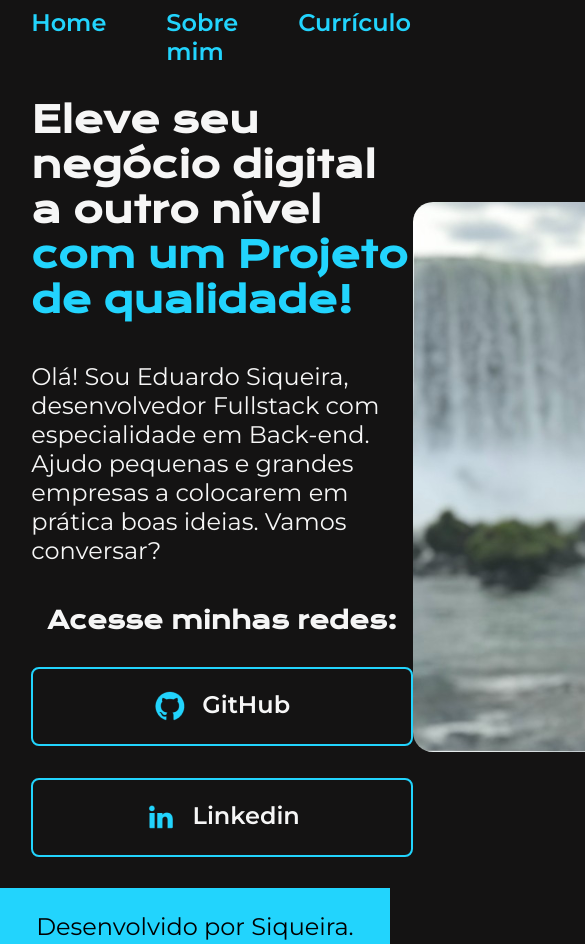
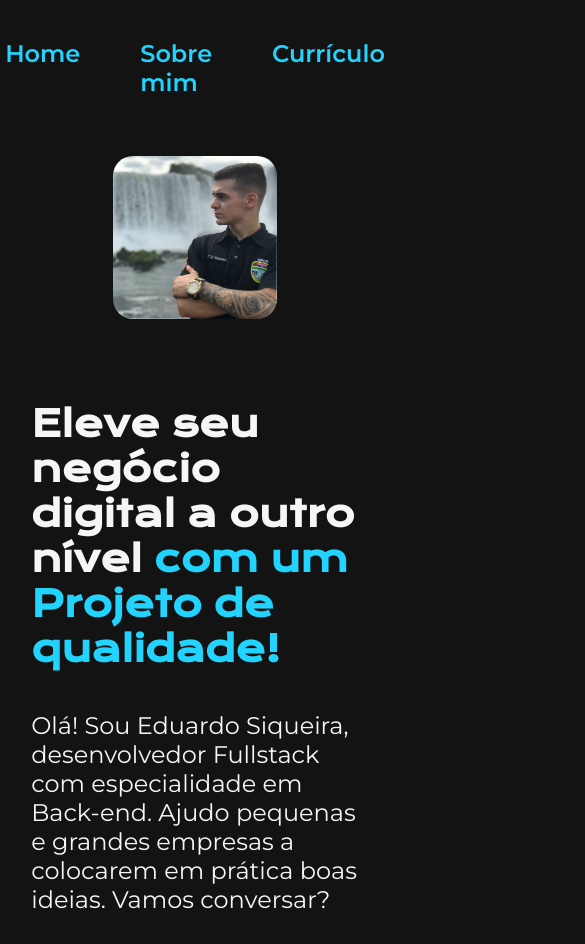
Before and after one commit to DukaSiqueira/portifolio, a plain HTML site: page index.html in a window 390 px wide. Shown: the top 944 px of the page, 585 px wide, since content can reach past the window. Drawn offline with nearby package versions, Linux system fonts and the light colour scheme.

Commit message:
CHORE: Responsividade mobile

```diff
--- a/index.html
+++ b/index.html
@@ -29,18 +29,18 @@
 
             <div class="apresentacao__links">
                 <h2 class="apresentacao__links__subtitulo">Acesse minhas redes:</h2>
-                <a href="https://github.com/DukaSiqueira" class="apresentacao__links_link" target="_blank">
+                <a href="https://github.com/DukaSiqueira" class="apresentacao__links_navegacao" target="_blank">
                     <img src="assets/Logo Github.png">
                     GitHub
                 </a>
-                <a href="https://www.linkedin.com/in/eduardo-siqueira-a997861a1/" class="apresentacao__links_link" target="_blank">
+                <a href="https://www.linkedin.com/in/eduardo-siqueira-a997861a1/" class="apresentacao__links_navegacao" target="_blank">
                     <img src="assets/Logo linkedin.png">
                     Linkedin
                 </a>
             </div>
         </section>
 
-        <img src="assets/foto-perfil_resized.png" alt="Dashboard Tecnológico">
+        <img class="apresentacao__imagem" src="assets/foto-perfil_resized.png" alt="Dashboard Tecnológico">
     </main>
     <!-- Rodapé da página -->
     <footer class="rodape">
--- a/styles/style.css
+++ b/styles/style.css
@@ -37,7 +37,7 @@ body {
 
 .cabecalho__menu__link {
     font-family: var(--fonte-secundaria);
-    font-size: 24px;
+    font-size: 1.5rem;
     font-weight: 600;
     color: var(--cor-terciaria);
     text-decoration: none;
@@ -61,22 +61,23 @@ img {
     display: flex;
     align-items: center;
     justify-content: space-between;
+    gap: 82px;
 }
 
 .apresentacao__conteudo {
-    width: 615px;
+    width: 50%;
     display: flex;
     flex-direction: column;
     gap: 40px;
 }
 
 .apresentacao__conteudo__titulo {
-    font-size: 36px;
+    font-size: 2.25rem;
     font-family: var(--fonte-principal);
 }
 
 .apresentacao__conteudo__paragrafo {
-    font-size: 24px;
+    font-size: 1.5rem;
     font-family: var(--fonte-secundaria);
 }
 
@@ -91,18 +92,18 @@ img {
 .apresentacao__links__subtitulo {
     font-family: var(--fonte-principal);
     font-weight: 600;
-    size: 24px;
+    font-size: 1.5rem;
 }
 
-.apresentacao__links_link {
+.apresentacao__links_navegacao {
     display: flex;
     justify-content: center;
     gap: 16px;
     border: 2px solid var(--cor-terciaria);
-    width: 378px;
+    width: 50%;
     text-align: center;
     border-radius: 8px;
-    font-size: 24px;
+    font-size: 1.5rem;
     padding: 21.5px 0;
     text-decoration: none;
     color: var(--cor-secundaria);
@@ -110,8 +111,12 @@ img {
     font-weight: 600;
 }
 
-.apresentacao__links_link:hover {
+.apresentacao__links_navegacao:hover {
     background-color: #393636;
+}
+
+.apresentacao__imagem {
+    width: 50%;
 }
 
 .rodape {
@@ -120,6 +125,25 @@ img {
     padding: 24px;
     text-align: center;
     font-family: var(--fonte-secundaria);
-    font-size: 24px;
+    font-size: 1.5rem;
     font-weight: 400;
 }
+
+@media (max-width: 1200px) {
+    .cabecalho {
+        padding: 10%;
+    }
+
+    .cabecalho__menu {
+        justify-content: center;
+    }
+
+    .apresentacao {
+        flex-direction: column-reverse;
+        padding-block-start: 5%;
+    }
+
+    .apresentacao__conteudo {
+        width: auto;
+    }
+}
```
Also changed, not shown: about.html (+1 -1 lines).
